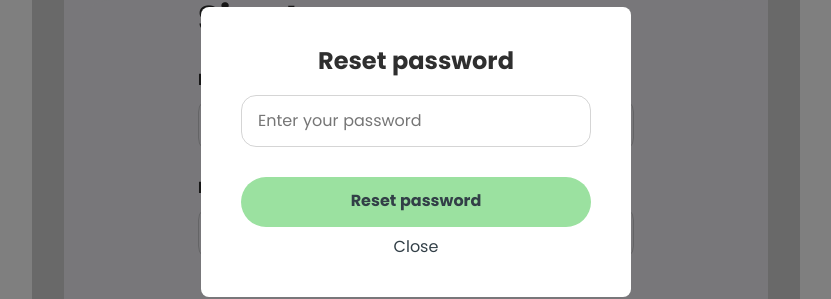
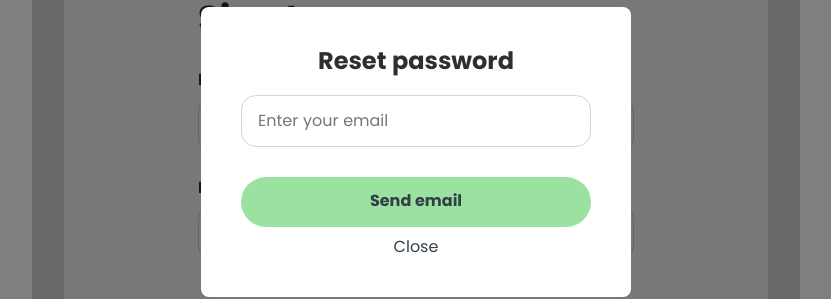
Before and after one commit to Serhii-Ivanchenko/Team-03-project-front, a React (Vite) app: page /signin in a window 1280 px wide. Both pictures are taken after a click on the button "Forgot password?". Shown: the part 248-547 px from the top of the page, without its empty margins (224-1055 px from the left). Built offline with nearby package versions, Linux system fonts and the light colour scheme.

Commit message:
reset password
змінила опис кнопки в зміні паролю

```diff
--- a/src/components/SignInForm/ForgotPasswordModalContent.jsx
+++ b/src/components/SignInForm/ForgotPasswordModalContent.jsx
@@ -29,13 +29,13 @@ const ForgotPasswordModalContent = ({ onClose }) => {
             type="email"
             className={css.modalInput}
             value={email}
-            placeholder="Enter your password"
+            placeholder="Enter your email"
             onChange={(e) => setEmail(e.target.value)}
             required
           />
         </label>
         <button type="submit" className={css.modalSubmit}>
-          Reset password{" "}
+          Send email{" "}
         </button>
       </form>
       <button className={css.modalClose} onClick={onClose}>
```
